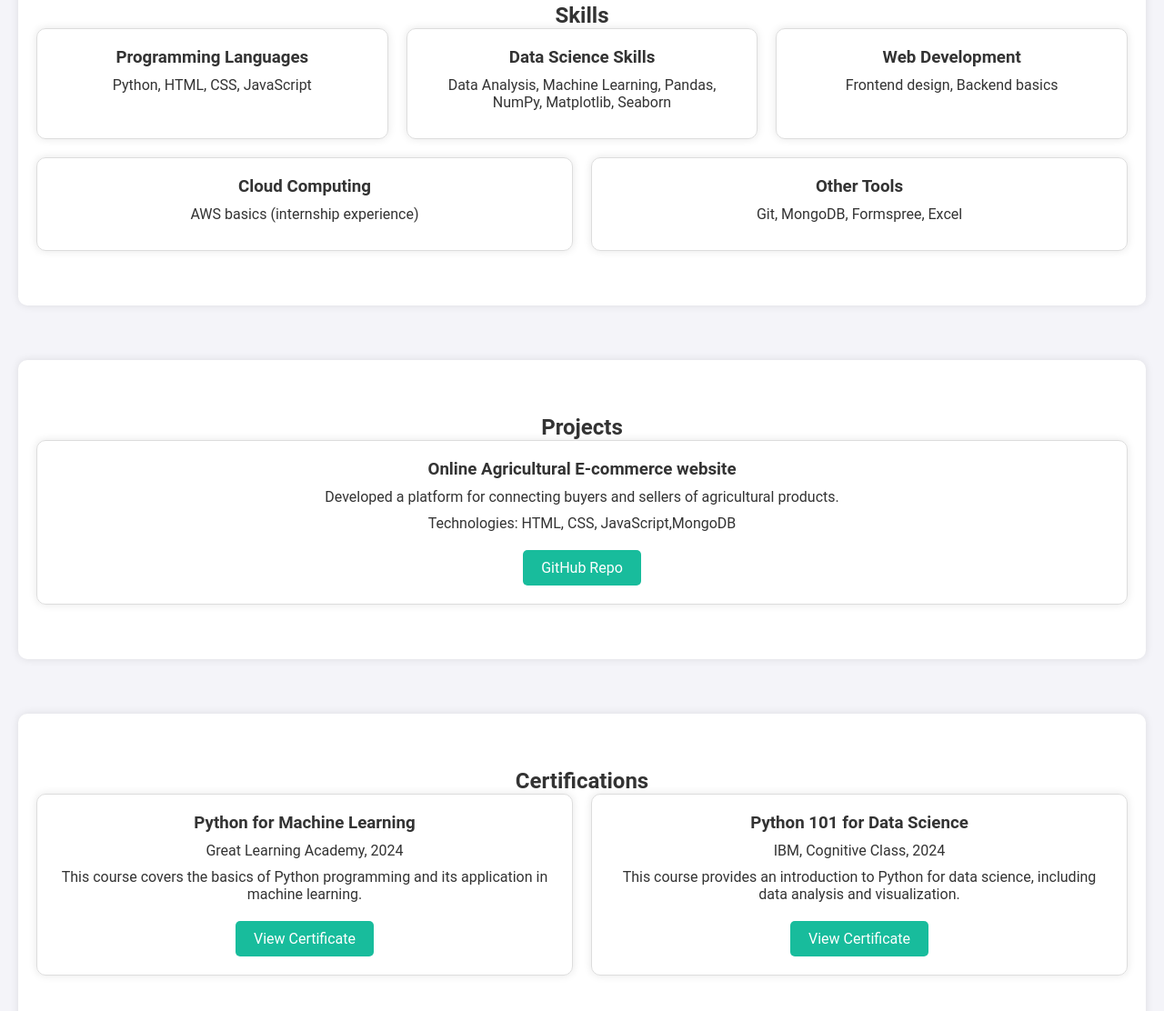
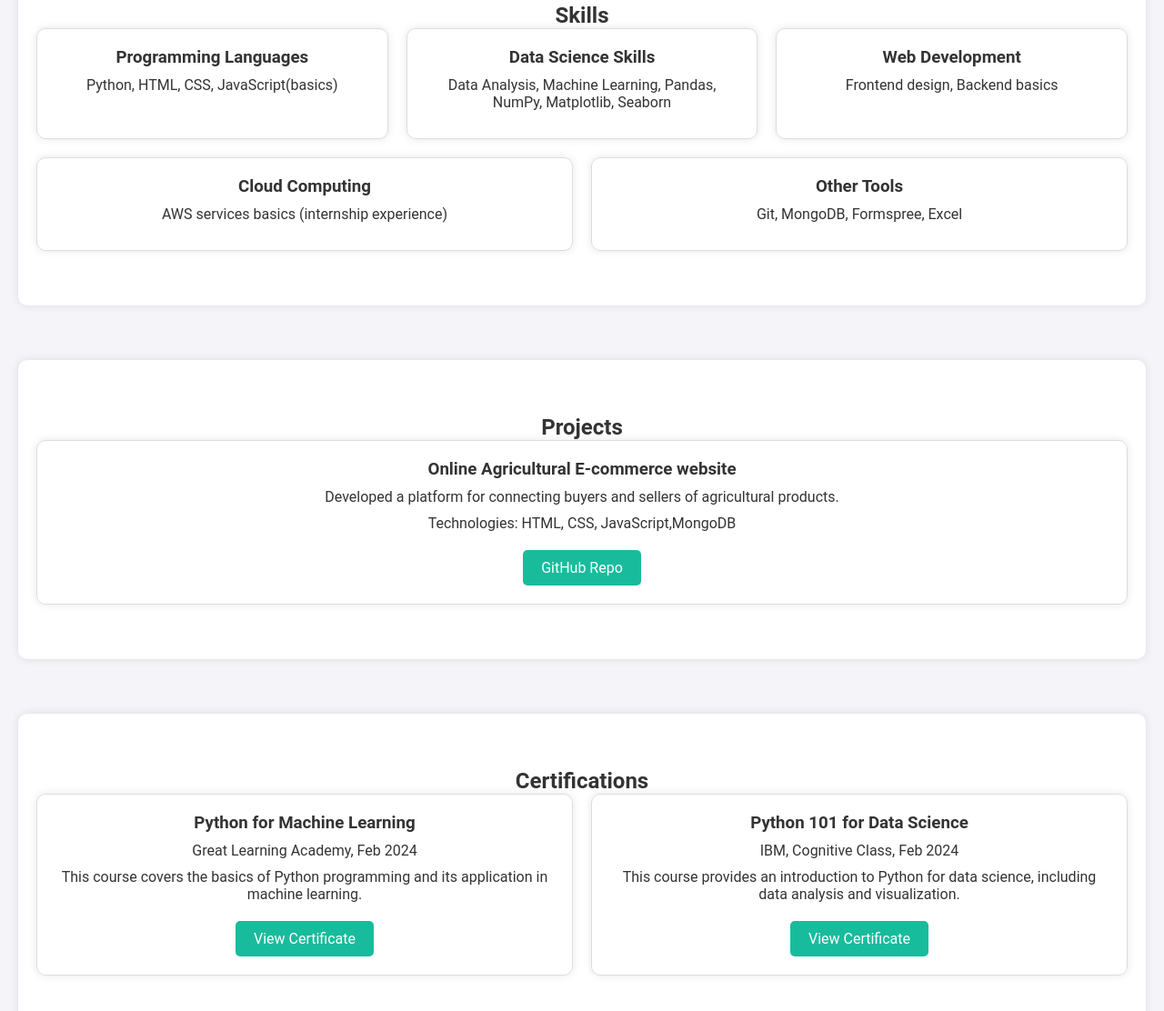
Before and after one commit to VishMagnetar/my_portfolio, a plain HTML site: page index.html in a window 1280 px wide. Shown: the part 1452-2564 px from the top of the page at 91% size. Drawn offline with Linux system fonts and the light colour scheme.

Commit message:
Some minor changes

```diff
--- a/index.html
+++ b/index.html
@@ -56,7 +56,7 @@
         <div class="skills-container">
             <div class="skill-card">
                 <h3>Programming Languages</h3>
-                <p>Python, HTML, CSS, JavaScript</p>
+                <p>Python, HTML, CSS, JavaScript(basics)</p>
             </div>
             <div class="skill-card">
                 <h3>Data Science Skills</h3>
@@ -68,7 +68,7 @@
             </div>
             <div class="skill-card">
                 <h3>Cloud Computing</h3>
-                <p>AWS basics (internship experience)</p>
+                <p>AWS services basics (internship experience)</p>
             </div>
             <div class="skill-card">
                 <h3>Other Tools</h3>
@@ -95,13 +95,13 @@
         <div class="certifications-container">
             <div class="certification-card">
                 <h3>Python for Machine Learning</h3>
-                <p>Great Learning Academy, 2024</p>
+                <p>Great Learning Academy, Feb 2024</p>
                 <p>This course covers the basics of Python programming and its application in machine learning.</p>
                 <a href="Python_for_Machine_Learning.pdf" class="btn">View Certificate</a>
             </div>
             <div class="certification-card">
                 <h3>Python 101 for Data Science</h3>
-                <p>IBM, Cognitive Class, 2024</p>
+                <p>IBM, Cognitive Class, Feb 2024</p>
                 <p>This course provides an introduction to Python for data science, including data analysis and visualization.</p>
                 <a href="Python_101_for_Data_Science.pdf" class="btn">View Certificate</a>
             </div>
```
